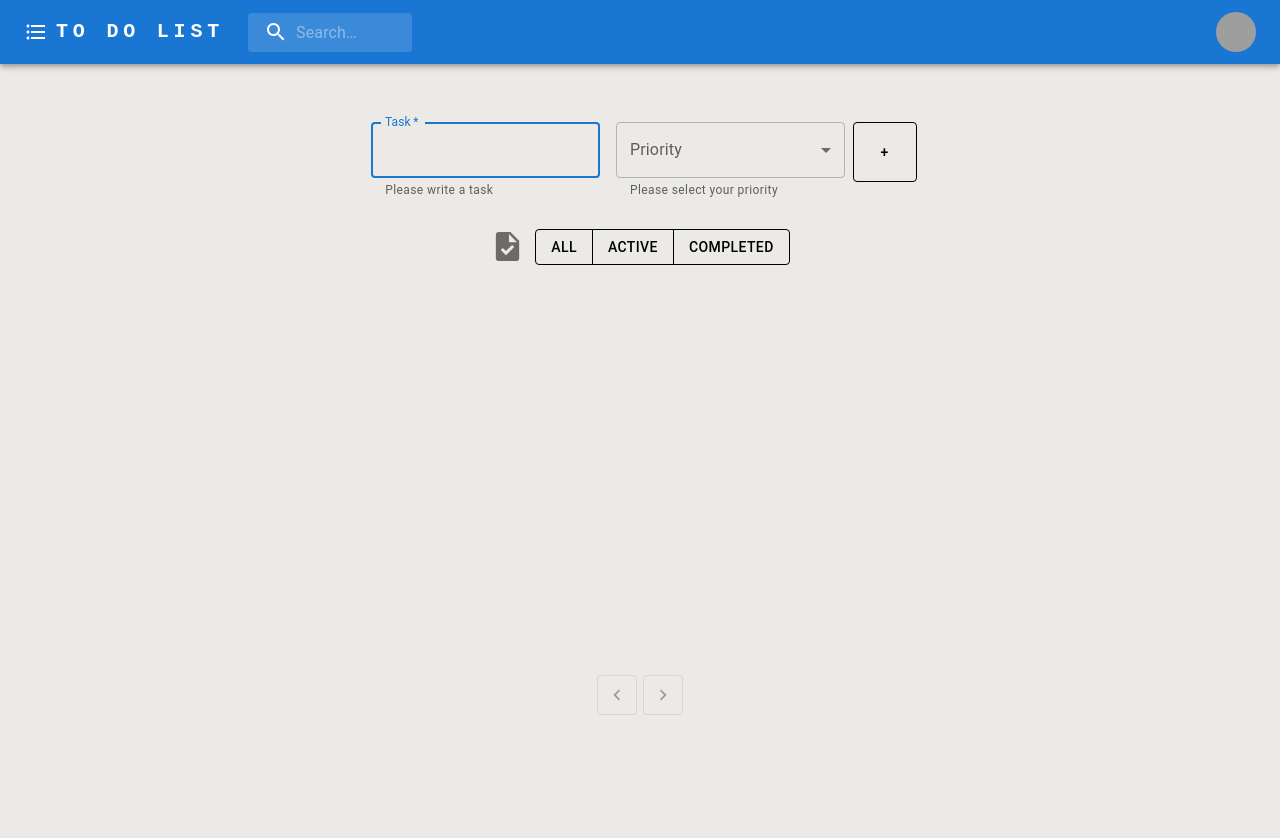
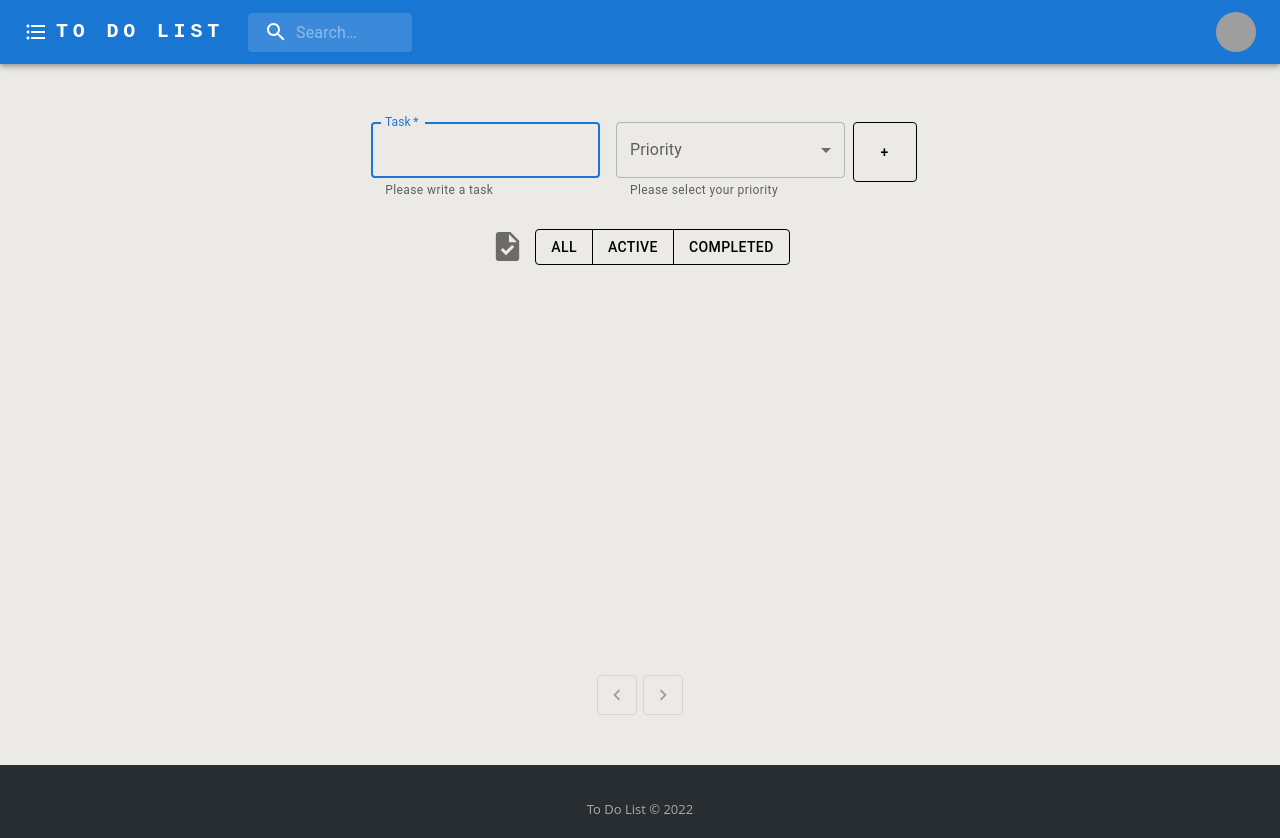
Before and after one commit to emreysalli/todo-list, a React (Create React App) app: page / in a window 1280 px wide. Before the commit the page ends 800 px from the top, so only its background shows below. Built offline with nearby package versions, Linux system fonts and the light colour scheme; grey boxes are pictures that could not be loaded.

Commit message:
added register and login with firebase

```diff
--- a/src/App.css
+++ b/src/App.css
@@ -1,6 +1,10 @@
 * {
     margin: 0;
     padding: 0;
+}
+
+html{
+    min-height: 100%;
 }
 
 body {
--- a/src/App.js
+++ b/src/App.js
@@ -4,7 +4,7 @@ import AppBar from "./components/AppBar/AppBar.jsx";
 import Register from "./components/Register/Register.jsx";
 import Login from "./components/Login/Login.jsx";
 import MainWindow from "./components/MainWindow/MainWindow.jsx";
-
+import Footer from "./components/Footer/Footer";
 import { BrowserRouter as Router, Routes, Route } from "react-router-dom";
 
 function App() {
@@ -19,6 +19,7 @@ function App() {
           <Route path="/login" element={<Login />} />
           <Route path="/" element={<MainWindow query={query} />} />
         </Routes>
+          <Footer/>
       </Router>
     </div>
   );
--- a/src/components/AppBar/AppBar.jsx
+++ b/src/components/AppBar/AppBar.jsx
@@ -1,4 +1,4 @@
-import * as React from "react";
+import React, {useState} from "react";
 import AppBar from "@mui/material/AppBar";
 import Box from "@mui/material/Box";
 import Toolbar from "@mui/material/Toolbar";
@@ -13,8 +13,10 @@ import FormatListBulletedIcon from "@mui/icons-material/FormatListBulleted";
 import { styled, alpha } from "@mui/material/styles";
 import { Link } from "react-router-dom";
 import InputBase from "@mui/material/InputBase";
+import SearchIcon from "@mui/icons-material/Search";
+import {auth} from "../../firebase-config.js";
+import {signOut,onAuthStateChanged} from "firebase/auth";
 
-import SearchIcon from "@mui/icons-material/Search";
 
 const Search = styled("div")(({ theme }) => ({
   position: "relative",
@@ -68,6 +70,14 @@ const ResponsiveAppBar = (props) => {
     setAnchorElUser(null);
   };
 
+  // const [user,setUser]=useState({});
+  // onAuthStateChanged(auth,(currentUser)=>{
+  //   setUser(currentUser);
+  // })
+  // const logout=async()=>{
+  //   await signOut(auth);
+  // }
+
   return (
     <AppBar position="static">
       <Container maxWidth="xl">
@@ -102,10 +112,12 @@ const ResponsiveAppBar = (props) => {
               />
             </Search>
           </Box>
+
+
           <Box sx={{ flexGrow: 0 }}>
             <Tooltip title="Open settings">
               <IconButton onClick={handleOpenUserMenu} sx={{ p: 0 }}>
-                <Avatar alt="Remy Sharp" src="/static/images/avatar/2.jpg" />
+                <Avatar alt="Emre" src="/static/images/avatar/2.jpg" />
               </IconButton>
             </Tooltip>
             <Menu
@@ -134,7 +146,7 @@ const ResponsiveAppBar = (props) => {
                 <Link to="/login">Login</Link>
               </MenuItem>
               <MenuItem key={"logout"} onClick={handleCloseUserMenu}>
-                <Typography textAlign="center">Logout</Typography>
+              <Typography textAlign="center">Logout</Typography>
               </MenuItem>
             </Menu>
           </Box>
--- /dev/null
+++ b/src/components/Footer/Footer.css
@@ -0,0 +1,16 @@
+.footer-container{
+    padding: 20px 0px;
+    text-align: center;
+    margin-top: 50px;
+    left:0;
+    width: 100%;
+    color:#fff;
+    background-color: #282d32;
+}
+
+.footer-container p{
+    font-size: 13px;
+    color:#aaa;
+    margin-top: 15px;
+    margin-bottom: 0px;
+}
--- /dev/null
+++ b/src/components/Footer/Footer.jsx
@@ -0,0 +1,10 @@
+import React from 'react'
+import "./Footer.css";
+
+export default function Footer() {
+  return (
+    <div className="footer-container">
+        <p>To Do List © 2022</p>
+    </div>
+  )
+}
--- a/src/components/Login/Login.css
+++ b/src/components/Login/Login.css
@@ -2,6 +2,7 @@
     display: block;
     text-align: center;
     margin-top: 50px;
+    margin-bottom: 265px;
 }
 
 #loginBox div {
--- a/src/components/Login/Login.jsx
+++ b/src/components/Login/Login.jsx
@@ -10,6 +10,9 @@ import Visibility from "@mui/icons-material/Visibility";
 import VisibilityOff from "@mui/icons-material/VisibilityOff";
 import "./Login.css";
 import { Link } from "react-router-dom";
+import {auth} from "../../firebase-config.js";
+import {signInWithEmailAndPassword} from "firebase/auth";
+import {useNavigate} from "react-router-dom";
 
 export default function LogIn() {
   const [values, setValues] = React.useState({
@@ -17,6 +20,8 @@ export default function LogIn() {
     password: "",
     showPassword: false,
   });
+
+  const navigate=useNavigate();
 
   const handleChange = (prop) => (event) => {
     setValues({ ...values, [prop]: event.target.value });
@@ -32,6 +37,18 @@ export default function LogIn() {
   const handleMouseDownPassword = (event) => {
     event.preventDefault();
   };
+
+  const signin=async()=>{
+    try{
+      const user=await signInWithEmailAndPassword(auth,values.email,values.password);
+      console.log(user);
+      alert("giris basarili");
+      navigate("/");
+    }catch(error){
+      console.log(error.message);
+      alert("giris basarisiz");
+    }
+  }
 
   return (
     <Box id="loginBox">
@@ -80,7 +97,7 @@ export default function LogIn() {
       </div>
 
       <div>
-        <Button variant="outlined" size="large">
+        <Button variant="outlined" size="large" onClick={signin}>
           Sign In
         </Button>
       </div>
--- a/src/components/Register/Register.jsx
+++ b/src/components/Register/Register.jsx
@@ -10,8 +10,12 @@ import Visibility from "@mui/icons-material/Visibility";
 import VisibilityOff from "@mui/icons-material/VisibilityOff";
 import "./Register.css";
 import { Link } from "react-router-dom";
+import {createUserWithEmailAndPassword} from "firebase/auth";
+import {auth} from "../../firebase-config";
+import {useNavigate} from "react-router-dom";
 
 export default function Register() {
+  let navigate=useNavigate();
   const [values, setValues] = React.useState({
     name: "",
     surname: "",
@@ -47,10 +51,17 @@ export default function Register() {
   const handleMouseDownConfirmPassword = (event) => {
     event.preventDefault();
   };
+  const signup = async () => {
+    if (values.password  === values.confirmPassword) {
+      try{
+        const user = await createUserWithEmailAndPassword(auth,values.email,values.password);
+        navigate("/Login");
+        console.log("kayit basarili.");
+        console.log(user);
 
-  const signup = () => {
-    if (values.password === values.confirmPassword) {
-      console.log("kayit basarili.");
+      }catch(error){
+        console.log(error.message);
+      }
     } else {
       console.log("kayit basarisiz.");
     }
--- a/src/components/Task/Task.css
+++ b/src/components/Task/Task.css
@@ -12,6 +12,7 @@
 
 .itemBox:hover {
     box-shadow: 10px 10px 5px #aaaaaa;
+    cursor: pointer;
 }
 
 .itemText {
--- /dev/null
+++ b/src/firebase-config.js
@@ -0,0 +1,21 @@
+ // Import the functions you need from the SDKs you need
+import { initializeApp } from "firebase/app";
+import {getAuth} from "firebase/auth";
+// TODO: Add SDKs for Firebase products that you want to use
+// https://firebase.google.com/docs/web/setup#available-libraries
+
+// Your web app's Firebase configuration
+// For Firebase JS SDK v7.20.0 and later, measurementId is optional
+const firebaseConfig = {
+  apiKey: "AIzaSyCfajaD1MMe-h0BXqYNvNQ3XIV-i41j-8s",
+  authDomain: "todo-list-426f0.firebaseapp.com",
+  projectId: "todo-list-426f0",
+  storageBucket: "todo-list-426f0.appspot.com",
+  messagingSenderId: "1043315489533",
+  appId: "1:1043315489533:web:f85ab3abaaf657c96adc94",
+  measurementId: "G-0WQQB74YGE"
+};
+
+// Initialize Firebase
+const app = initializeApp(firebaseConfig);
+export const auth =getAuth(app);
```
